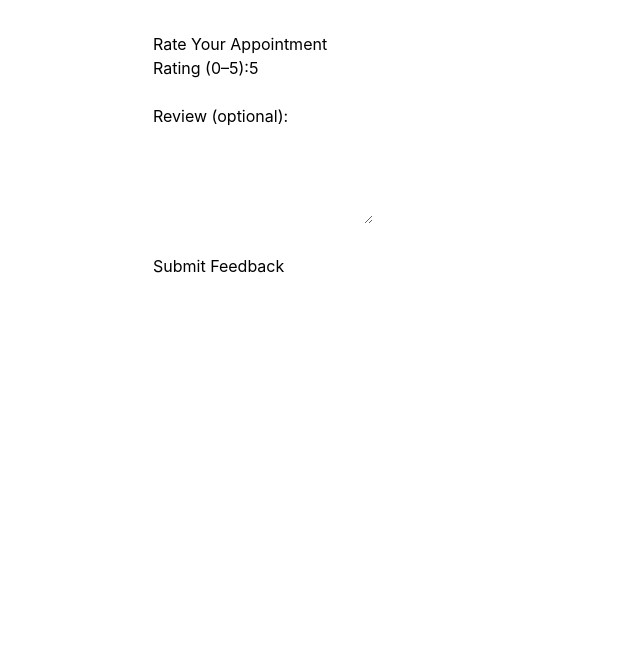
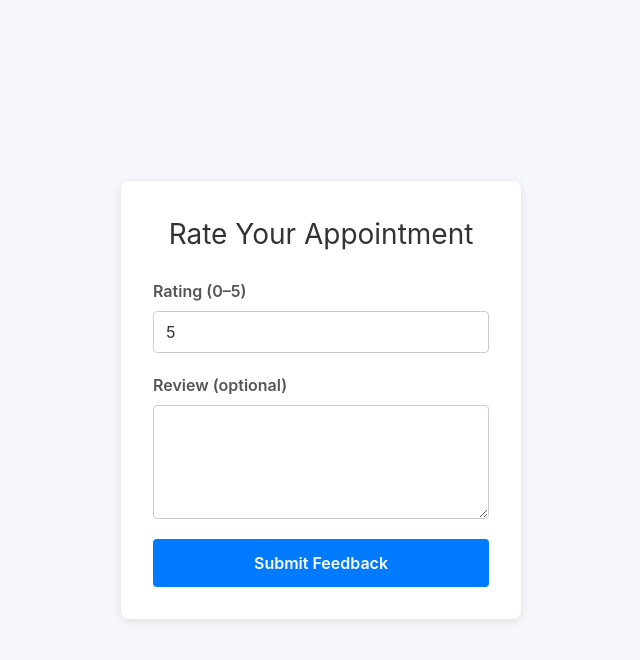
Before and after one commit to nickstern2002/CS490-DoctorPatientFrontend, a React (Create React App) app: page /patient-post-appointment in a window 1280 px wide. Shown: the top 660 px of the page, without its empty margins (319-959 px from the left). Built offline with nearby package versions, Linux system fonts and the light colour scheme.

Commit message:
feat: make patient leave review page look nice

```diff
--- /dev/null
+++ b/src/pages/patientDashboard/PostAppointment.css
@@ -0,0 +1,73 @@
+.review-page {
+    background-color: #f5f7fa;
+    min-height: 100vh;
+    display: flex;
+    align-items: center;
+    justify-content: center;
+    padding: 2rem;
+}
+
+.review-card {
+    background: #ffffff;
+    border-radius: 8px;
+    box-shadow: 0 2px 10px rgba(0, 0, 0, 0.1);
+    max-width: 400px;
+    width: 100%;
+    padding: 2rem;
+}
+
+.review-title {
+    margin: 0 0 1.5rem;
+    font-size: 1.75rem;
+    text-align: center;
+    color: #333;
+}
+
+.review-form .form-group {
+    margin-bottom: 1.25rem;
+    display: flex;
+    flex-direction: column;
+}
+
+.review-form .form-group label {
+    margin-bottom: 0.5rem;
+    font-weight: 600;
+    color: #555;
+}
+
+.review-form .form-group input,
+.review-form .form-group textarea {
+    padding: 0.5rem 0.75rem;
+    border: 1px solid #ccc;
+    border-radius: 4px;
+    font-size: 1rem;
+    color: #333;
+}
+
+.review-form .form-group input:focus,
+.review-form .form-group textarea:focus {
+    outline: none;
+    border-color: #007bff;
+}
+
+.submit-button {
+    width: 100%;
+    padding: 0.75rem;
+    background-color: #007bff;
+    border: none;
+    border-radius: 4px;
+    color: #fff;
+    font-size: 1rem;
+    font-weight: 600;
+    cursor: pointer;
+    transition: background-color 0.2s;
+}
+
+.submit-button:disabled {
+    background-color: #a0c4ff;
+    cursor: not-allowed;
+}
+
+.submit-button:not(:disabled):hover {
+    background-color: #0056b3;
+}
--- a/src/pages/patientDashboard/PostAppointment.js
+++ b/src/pages/patientDashboard/PostAppointment.js
@@ -1,12 +1,13 @@
-// src/pages/PostAppointmentReview.jsx
 import React, { useState } from 'react';
 import { useNavigate, useLocation } from 'react-router-dom';
+import './PostAppointment.css';
 
 export default function PostAppointmentReview() {
     const navigate = useNavigate();
     const { appointment_id, doctor_id, patient_id } = useLocation().state || {};
-    const [rating, setRating] = useState(5);
-    const [review, setReview]   = useState('');
+
+    const [rating, setRating]         = useState(5);
+    const [review, setReview]         = useState('');
     const [submitting, setSubmitting] = useState(false);
 
     const handleSubmit = async (e) => {
@@ -17,20 +18,22 @@ export default function PostAppointmentReview() {
             patient_id,
             doctor_id,
             appointment_id,
-            rating: parseFloat(rating),  // now guaranteed to be a number
+            rating: parseFloat(rating),
             review
         };
 
-        console.log('⏩ POST rate_doctor payload:', payload);
+        const res = await fetch(
+            'http://localhost:5000/api/post-appointment/ratings/rate_doctor',
+            {
+                method: 'POST',
+                headers: { 'Content-Type':'application/json' },
+                body: JSON.stringify(payload)
+            }
+        );
 
-        const res = await fetch('http://localhost:5000/api/post-appointment/ratings/rate_doctor', {
-            method: 'POST',
-            headers: {'Content-Type':'application/json'},
-            body: JSON.stringify({ patient_id, doctor_id, appointment_id, rating, review })
-        });
         if (res.ok) {
             alert('Thanks for your feedback!');
-            navigate('/patient');   // or wherever your patient dashboard lives
+            navigate('/patient');
         } else {
             const err = await res.json();
             alert('Error: ' + (err.error||'Unknown'));
@@ -39,33 +42,42 @@ export default function PostAppointmentReview() {
     };
 
     return (
-        <div style={{ padding: '2rem', maxWidth: 400, margin: '0 auto' }}>
-            <h2>Rate Your Appointment</h2>
-            <form onSubmit={handleSubmit}>
-                <label>
-                    Rating (0–5):
+        <div className="review-page">
+            <div className="review-card">
+                <h2 className="review-title">Rate Your Appointment</h2>
+
+                <form className="review-form" onSubmit={handleSubmit}>
+                    <div className="form-group">
+                        <label>Rating (0–5)</label>
                         <input
                             type="number"
-                        min="0" max="5" step="0.5"
+                            min="0"
+                            max="5"
+                            step="0.5"
                             value={rating}
                             onChange={e => setRating(e.target.value)}
                             required
                         />
-                </label>
-                <br/><br/>
-                <label>
-                    Review (optional):
+                    </div>
+
+                    <div className="form-group">
+                        <label>Review (optional)</label>
                         <textarea
-                        rows={4}
+                            rows="4"
                             value={review}
                             onChange={e => setReview(e.target.value)}
                         />
-                </label>
-                <br/><br/>
-                <button type="submit" disabled={submitting}>
+                    </div>
+
+                    <button
+                        type="submit"
+                        className="submit-button"
+                        disabled={submitting}
+                    >
                         {submitting ? 'Submitting…' : 'Submit Feedback'}
                     </button>
                 </form>
             </div>
+        </div>
     );
 }
```
Lines whose indentation alone changed are shown as unchanged.
